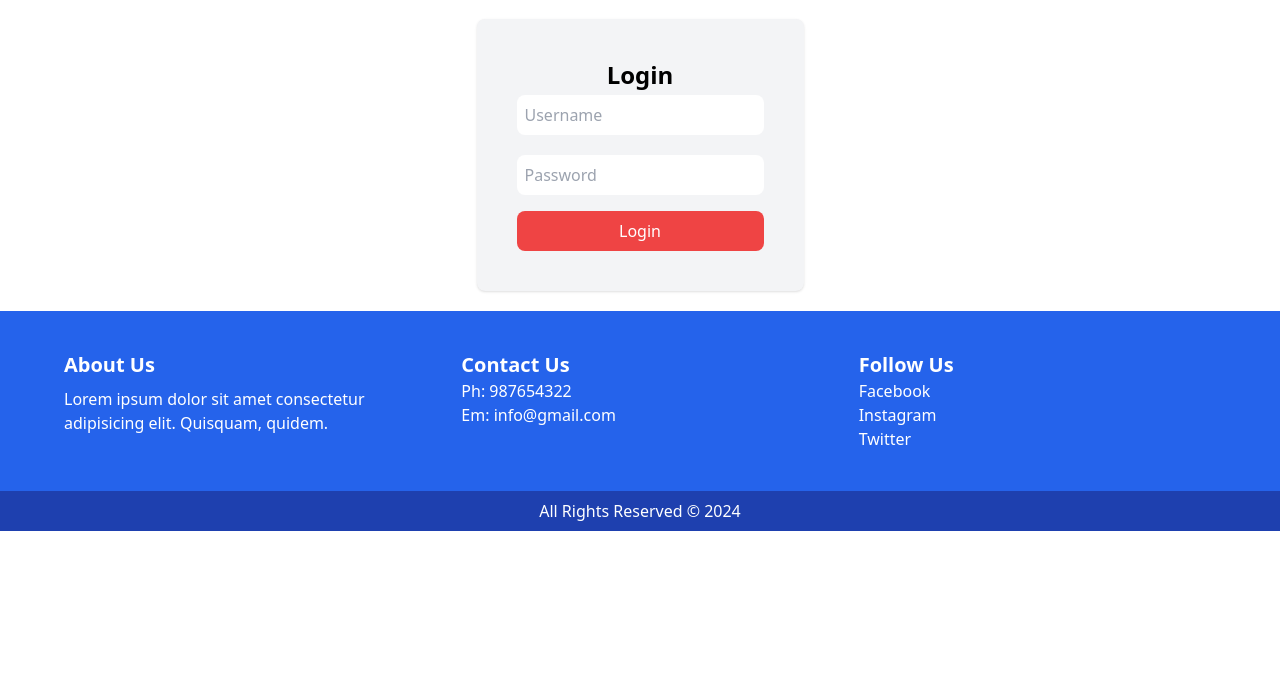
After one commit to sudipparajulee/smc-2079-BCA-4th-newsportal, a PHP site: page /login.php in a window 1280 px wide. The commit adds this page. Shown: the part 117-800 px from the top of the page. Run offline with PHP 8.4, Linux system fonts and the light colour scheme; some libraries are stand-ins or nearby versions.

Commit message:
login page

```diff
--- /dev/null
+++ b/footer.php
@@ -0,0 +1,22 @@
+<footer class="mt-5">
+        <div class="grid grid-cols-3 gap-10 px-16 bg-blue-600 text-white py-10">
+            <div>
+                <h2 class="font-bold text-xl">About Us</h2>
+                <p class="mt-2">Lorem ipsum dolor sit amet consectetur adipisicing elit. Quisquam, quidem.</p>
+            </div>
+            <div>
+                <h2 class="font-bold text-xl">Contact Us</h2>
+                <p>Ph: 987654322</p>
+                <p>Em: info@gmail.com</p>
+            </div>
+            <div>
+                <h2 class="font-bold text-xl">Follow Us</h2>
+                <p>Facebook</p>
+                <p>Instagram</p>
+                <p>Twitter</p>
+            </div>
+        </div>
+        <p class="text-center bg-blue-800 text-white p-2">All Rights Reserved &copy; 2024</p>
+    </footer>
+</body>
+</html>
--- /dev/null
+++ b/header.php
@@ -0,0 +1,20 @@
+<!DOCTYPE html>
+<html lang="en">
+<head>
+    <meta charset="UTF-8">
+    <meta name="viewport" content="width=device-width, initial-scale=1.0">
+    <title>Document</title>
+    <script src="https://cdn.tailwindcss.com"></script>
+</head>
+<body>
+    <nav class="flex items-center justify-between px-12">
+        <img src="https://smc.edu.np/wp-content/uploads/2023/11/smc-logo-circle.png" alt="" class="h-24">
+        <div class="flex">
+            <a href="index.php" class="p-2">Home</a>
+            <a href="" class="p-2">Sport</a>
+            <a href="" class="p-2">Politics</a>
+            <a href="" class="p-2">National</a>
+            <a href="" class="p-2">International</a>
+            <a href="login.php" class="p-2">Login</a>
+        </div>
+    </nav>
--- /dev/null
+++ b/login.php
@@ -0,0 +1,15 @@
+<?php include 'header.php'; ?>
+    <div class="flex justify-center mt-10">
+        <form action="login.php" method="post" class="bg-gray-100 p-10 rounded-lg shadow">
+            <h1 class="text-center text-2xl font-bold">Login</h1>
+            <div class="mb-4">
+                <input type="text" name="username" class="mt-1 p-2 rounded-lg w-full" placeholder="Username" required>
+            </div>
+            <div class="mb-4">
+                <input type="password" name="password" class="mt-1 p-2 rounded-lg w-full" placeholder="Password" required>
+            </div>
+            <!-- <button type="submit" class="bg-red-500 text-white p-2 rounded-lg w-full">Login</button> -->
+             <a href="index.php" class="bg-red-500 text-white p-2 rounded-lg w-full block text-center">Login</a>
+        </form>
+    </div>
+<?php include 'footer.php'; ?>
```
Also changed, not shown: index.php (+3 -43 lines).
